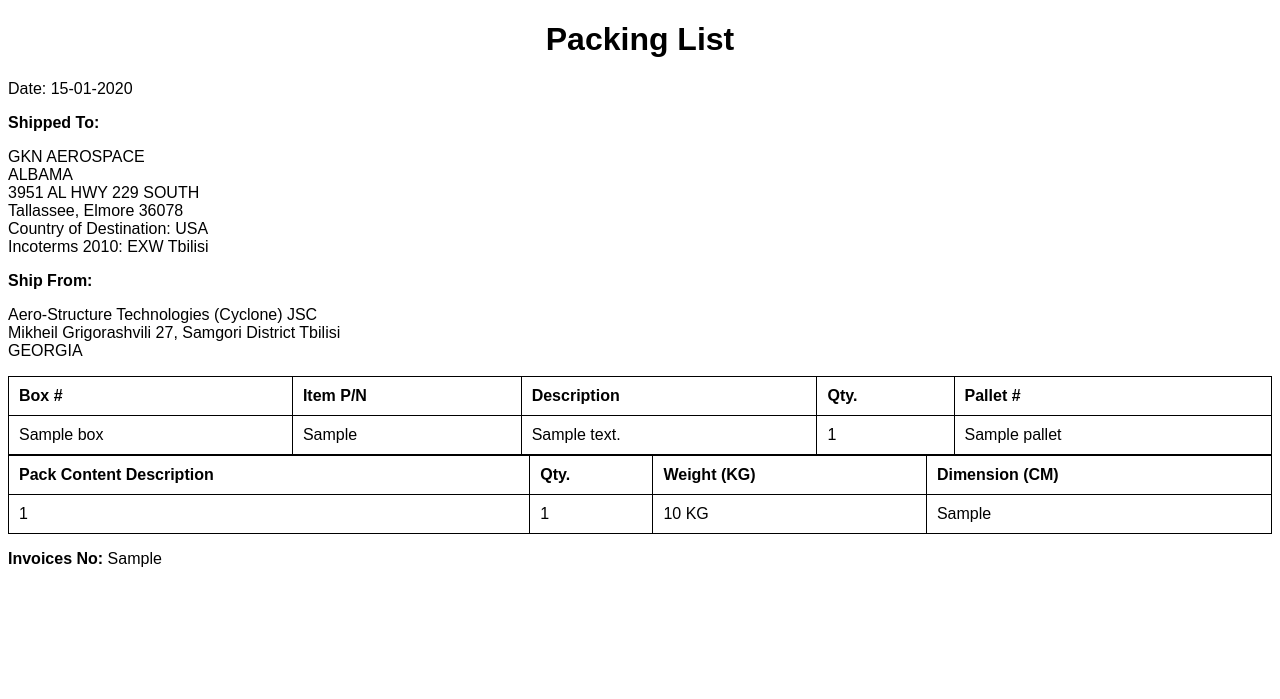
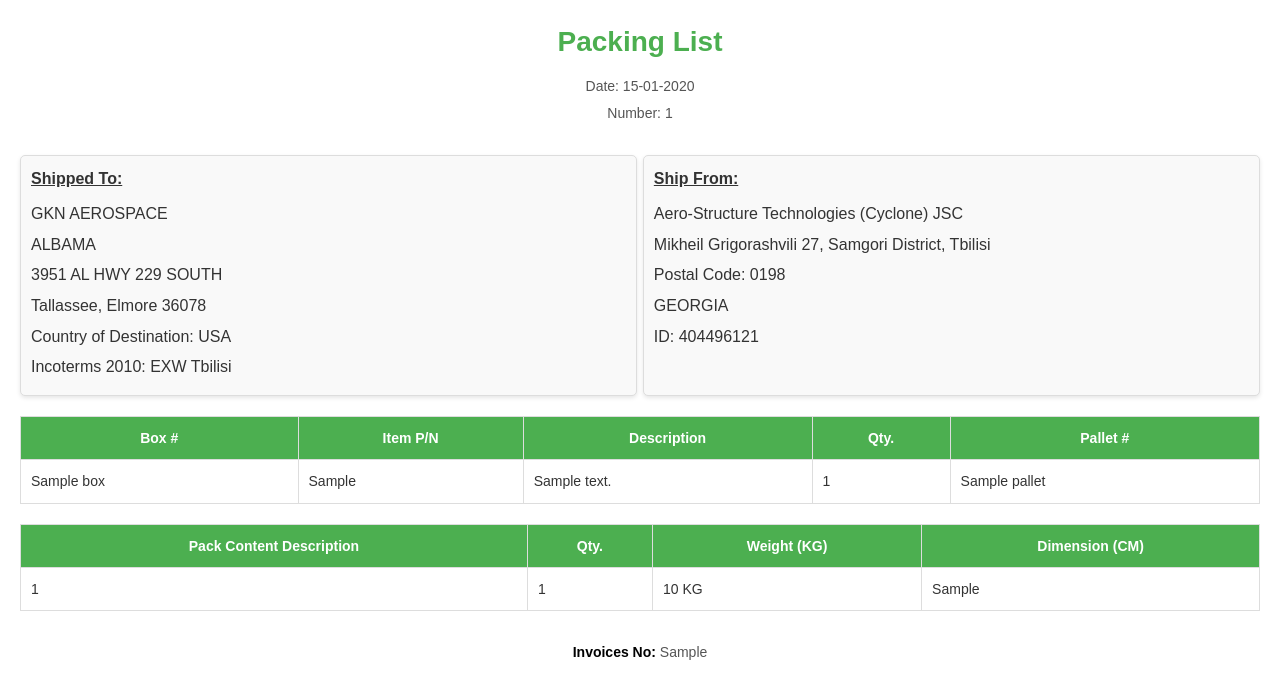
Before and after one commit to levankan/jango-referance-project, a Django app: template shipments/templates/shipments/packing_list_pdf.html in a window 1280 px wide. Shown: the top 699 px of the page. Run offline with Django 5.2, Linux system fonts and the light colour scheme; the template is opened without the code that fills it: most values are stand-ins (such as "Sample title", 1, 10 or a date in 2020).

Commit message:
updated packing list pdf

```diff
--- a/shipments/templates/shipments/packing_list_pdf.html
+++ b/shipments/templates/shipments/packing_list_pdf.html
@@ -3,22 +3,105 @@
 <head>
     <title>Packing List - PDF</title>
     <style>
+        /* General Styles */
         body {
             font-family: Arial, sans-serif;
+            margin: 20px;
+            line-height: 1.6;
+            color: #333;
         }
+
         h1 {
             text-align: center;
+            font-size: 28px;
+            color: #4CAF50; /* Green color */
+            margin-bottom: 10px;
         }
+
+        p {
+            margin: 5px 0;
+        }
+
+        .header {
+            text-align: center;
+            margin-bottom: 30px;
+        }
+
+        .header p {
+            font-size: 14px;
+            color: #555; /* Subtle gray for smaller text */
+        }
+
+        /* Details Section */
+        .details-container {
+            display: flex;
+            justify-content: space-between;
+            margin-bottom: 20px;
+        }
+
+        .details {
+            width: 48%;
+            padding: 10px;
+            background-color: #f9f9f9;
+            border: 1px solid #ddd;
+            border-radius: 5px;
+            box-shadow: 0 2px 4px rgba(0, 0, 0, 0.1);
+        }
+
+        .details strong {
+            font-size: 16px;
+            text-decoration: underline;
+            display: block;
+            margin-bottom: 10px;
+        }
+
+        /* Table Styles */
         table {
             width: 100%;
             border-collapse: collapse;
+            margin-bottom: 20px;
+            font-size: 14px;
         }
+
         table, th, td {
-            border: 1px solid black;
+            border: 1px solid #ddd;
         }
-        th, td {
+
+        th {
+            background-color: #4CAF50;
+            color: white;
+            padding: 10px;
+            text-align: center;
+        }
+
+        td {
             padding: 10px;
             text-align: left;
+        }
+
+        /* Alternate row colors */
+        tbody tr:nth-child(even) {
+            background-color: #f9f9f9;
+        }
+
+        tbody tr:hover {
+            background-color: #f1f1f1;
+        }
+
+        /* Footer Styles */
+        .footer {
+            text-align: center;
+            font-size: 14px;
+            color: #555;
+            margin-top: 30px;
+        }
+
+        .footer p {
+            margin: 0;
+        }
+
+        .footer strong {
+            color: #000;
         }
     </style>
 </head>
@@ -27,28 +110,33 @@
     <div class="header">
         <h1>Packing List</h1>
         <p>Date: {{ current_date|date:"d-m-Y" }}</p>
+        <p>Number: {{ packing_list_number }}</p>
     </div>
 
-    <div class="details">
-        <strong>Shipped To:</strong>
-        <p>
-            GKN AEROSPACE<br>
-            ALBAMA<br>
-            3951 AL HWY 229 SOUTH<br>
-            Tallassee, Elmore 36078<br>
-            Country of Destination: USA<br>
-            Incoterms 2010: EXW Tbilisi
-        </p>
+    <div class="details-container">
+        <!-- Shipped To Section -->
+        <div class="details shipped-to">
+            <strong>Shipped To:</strong>
+            <p>GKN AEROSPACE</p>
+            <p>ALBAMA</p>
+            <p>3951 AL HWY 229 SOUTH</p>
+            <p>Tallassee, Elmore 36078</p>
+            <p>Country of Destination: USA</p>
+            <p>Incoterms 2010: EXW Tbilisi</p>
+        </div>
 
-        <strong>Ship From:</strong>
-        <p>
-            Aero-Structure Technologies (Cyclone) JSC<br>
-            Mikheil Grigorashvili 27, Samgori District Tbilisi<br>
-            GEORGIA
-        </p>
+        <!-- Ship From Section -->
+        <div class="details shipped-from">
+            <strong>Ship From:</strong>
+            <p>Aero-Structure Technologies (Cyclone) JSC</p>
+            <p>Mikheil Grigorashvili 27, Samgori District, Tbilisi</p>
+            <p>Postal Code: 0198</p>
+            <p>GEORGIA</p>
+            <p>ID: 404496121</p>
+        </div>
     </div>
 
-    <!-- First Table: Show all pivot rows (box, item, qty, pallet) -->
+    <!-- First Table -->
     <table>
         <thead>
             <tr>
@@ -72,7 +160,7 @@
         </tbody>
     </table>
 
-    <!-- Second Table: Show only the first row's dimension and weight -->
+    <!-- Second Table -->
     {% if pivot_table %}
         {% with pivot_table.0 as first_row %}
             <table>
@@ -88,7 +176,6 @@
                     <tr>
                         <td>1</td>
                         <td>{{ total_qty|floatformat:0 }}</td>
-                        <!-- Instead of hard-coded weight, use the row’s weight attribute -->
                         <td>
                             {% if first_row.weight %}
                                 {{ first_row.weight }} KG
```
Also changed, not shown: shipments/views.py (+6 -2 lines).
